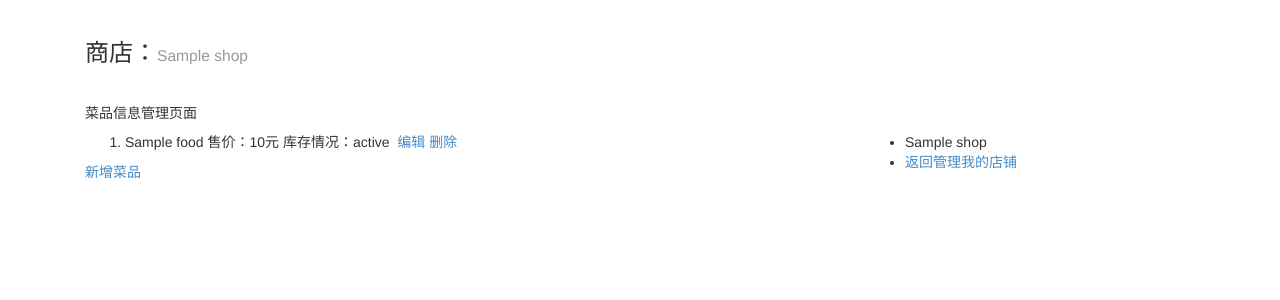
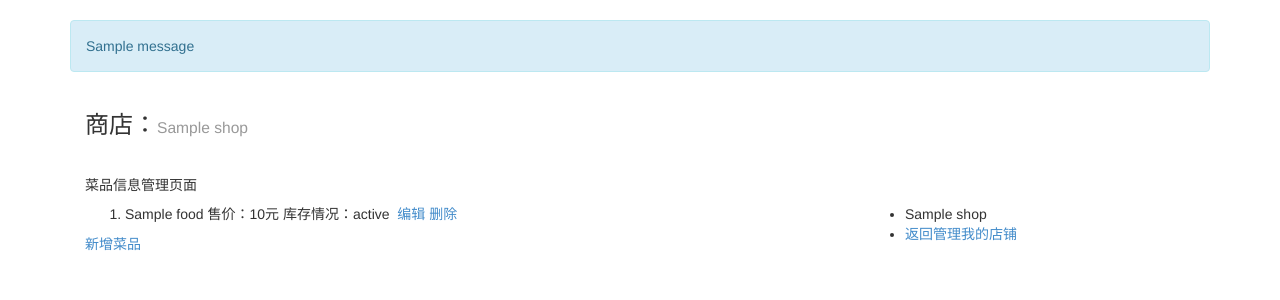
Before and after one commit to Lujinghu/geekpoint, a Django app: template geekpoint/templates/geekpoint/charge_food.html in a window 1280 px wide. Shown: the part 52-352 px from the top of the page. Run offline with Django 3.2, Linux system fonts and the light colour scheme; the template is opened without the code that fills it: most values are stand-ins (such as "Sample title", 1, 10 or a date in 2020); one stand-in notice (Sample message) is shown; parts of the project's set-up code (start-up, migrations or seed data) failed here and were passed over; some libraries are stand-ins or nearby versions.

Commit message:
优化了一些代码，局部地方加入了通知消息

```diff
--- a/geekpoint/templates/geekpoint/base.html
+++ b/geekpoint/templates/geekpoint/base.html
@@ -37,5 +37,14 @@
 </nav>
 
 <div class="container">
+    {% if messages %}
+	<div class="row clearfix">
+		<div class="col-md-12 column">
+            {% for message in messages %}
+            <div class="alert alert-info">{{ message }}</div>
+            {% endfor %}
+		</div>
+	</div>
+    {% endif %}
   {% block content %}{% endblock %}
 </div>
```
Also changed, not shown: geekpoint/views.py (+13 -8 lines), db.sqlite3.
